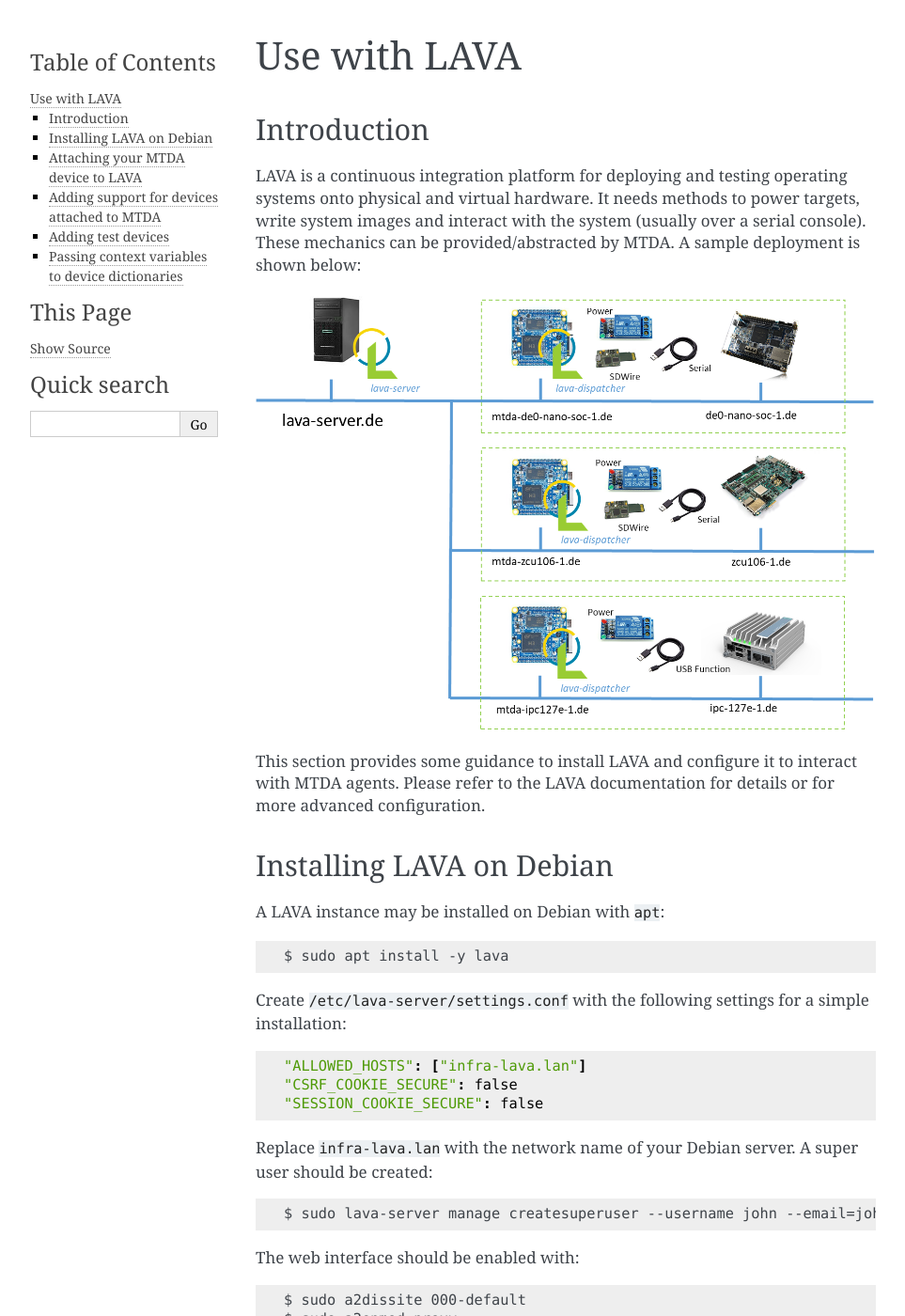
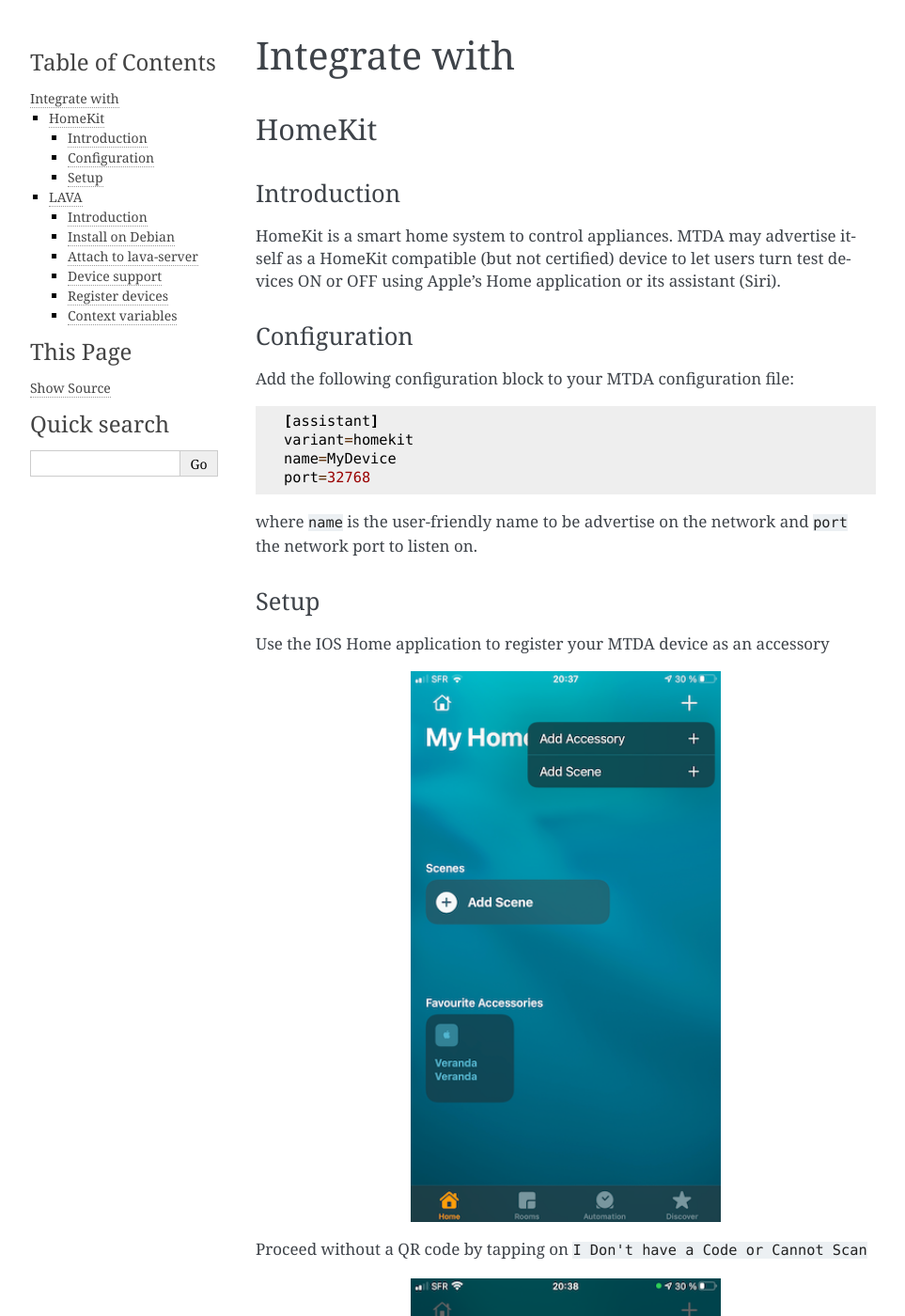
Before and after one commit to siemens/mtda, a Sphinx documentation site: the page built from docs/integration.rst, in a window 1280 px wide and 1400 px high. Shown: the whole window at 94% size, without its empty margins (148-1111 px from the left). Built offline with Sphinx 7.4.7, drawn with Linux system fonts in a browser that asks for light colours; some of the changed text lies outside the part shown.

Commit message:
docs: document (future) integration with HomeKit
Signed-off-by: Cedric Hombourger <Cedric_Hombourger@mentor.com>

```diff
--- a/docs/index.rst
+++ b/docs/index.rst
@@ -13,7 +13,7 @@
    intro
    install
    usage
-   lava
+   integration
    config
    build
 
--- a/docs/lava.rst
+++ b/docs/integration.rst
@@ -1,8 +1,60 @@
-Use with LAVA
-=============
+Integrate with
+==============
+
+HomeKit
+-------
 
 Introduction
-------------
+~~~~~~~~~~~~
+
+HomeKit is a smart home system to control appliances. MTDA may advertise itself
+as a HomeKit compatible (but not certified) device to let users turn test devices
+ON or OFF using Apple's Home application or its assistant (Siri).
+
+Configuration
+~~~~~~~~~~~~~
+
+Add the following configuration block to your MTDA configuration file::
+
+    [assistant]
+    variant=homekit
+    name=MyDevice
+    port=32768
+
+where ``name`` is the user-friendly name to be advertise on the network and
+``port`` the network port to listen on.
+
+Setup
+~~~~~
+
+Use the IOS Home application to register your MTDA device as an accessory
+
+.. image:: homekit_add_1.png
+   :width: 50%
+   :align: center
+
+Proceed without a QR code by tapping on ``I Don't have a Code or Cannot Scan``
+
+.. image:: homekit_add_2.png
+   :width: 50%
+   :align: center
+
+The requested code may be found in the MTDA logs (``/var/log/mtda.log``). For
+instance::
+
+    Enter this code in your HomeKit app on your iOS device: 891-68-283
+
+To finalize the setup of your MTDA device, tell ``Home`` where it sits and give
+it a name. It is recommended to display our MTDA device as a ``Power Point``.
+
+The ``Home`` application should now have an outlet icon for your MTDA and show its
+status. Tapping on the icon will toggle power for the device attached to MTDA.
+
+LAVA
+----
+
+Introduction
+~~~~~~~~~~~~
 
 LAVA is a continuous integration platform for deploying and testing operating systems
 onto physical and virtual hardware. It needs methods to power targets, write system
@@ -15,8 +67,8 @@
 MTDA agents. Please refer to the LAVA documentation for details or for more advanced
 configuration.
 
-Installing LAVA on Debian
--------------------------
+Install on Debian
+~~~~~~~~~~~~~~~~~
 
 A LAVA instance may be installed on Debian with ``apt``::
 
@@ -43,8 +95,8 @@
     $ sudo service apache2 restart
     $ sudo service lava-server-gunicorn restart
 
-Attaching your MTDA device to LAVA
-----------------------------------
+Attach to lava-server
+~~~~~~~~~~~~~~~~~~~~~
 
 The sample NanoPI NEO image comes with the ``lava-dispatcher`` package
 pre-installed. It however needs to be configured to connect to the LAVA master
@@ -67,8 +119,8 @@
 
     $ sudo systemctl restart lava-slave
 
-Adding support for devices attached to MTDA
--------------------------------------------
+Device support
+~~~~~~~~~~~~~~
 
 A ``mtda`` device type may be added to your LAVA installation and used as a
 base for devices added to your LAVA instance. Create
@@ -125,8 +177,8 @@
 
     $ sudo lava-server manage device-types add mtda
 
-Adding test devices
--------------------
+Register devices
+~~~~~~~~~~~~~~~~
 
 A Jinja file for your test device needs to be created in
 ``/etc/lava-server/dispatcher-config/devices/`` with the following contents::
@@ -156,8 +208,8 @@
 Change the ``--worker`` option to use this intermediate node instead of the
 MTDA agent.
 
-Passing context variables to device dictionaries
-------------------------------------------------
+Context variables
+~~~~~~~~~~~~~~~~~
 
 LAVA jobs may override variables from device or device-type dictionaries. By
 default, only white-listed variables (about a dozen options for qemu machines
```
Also changed, not shown: docs/homekit_add_1.png (added), docs/homekit_add_2.png (added).
